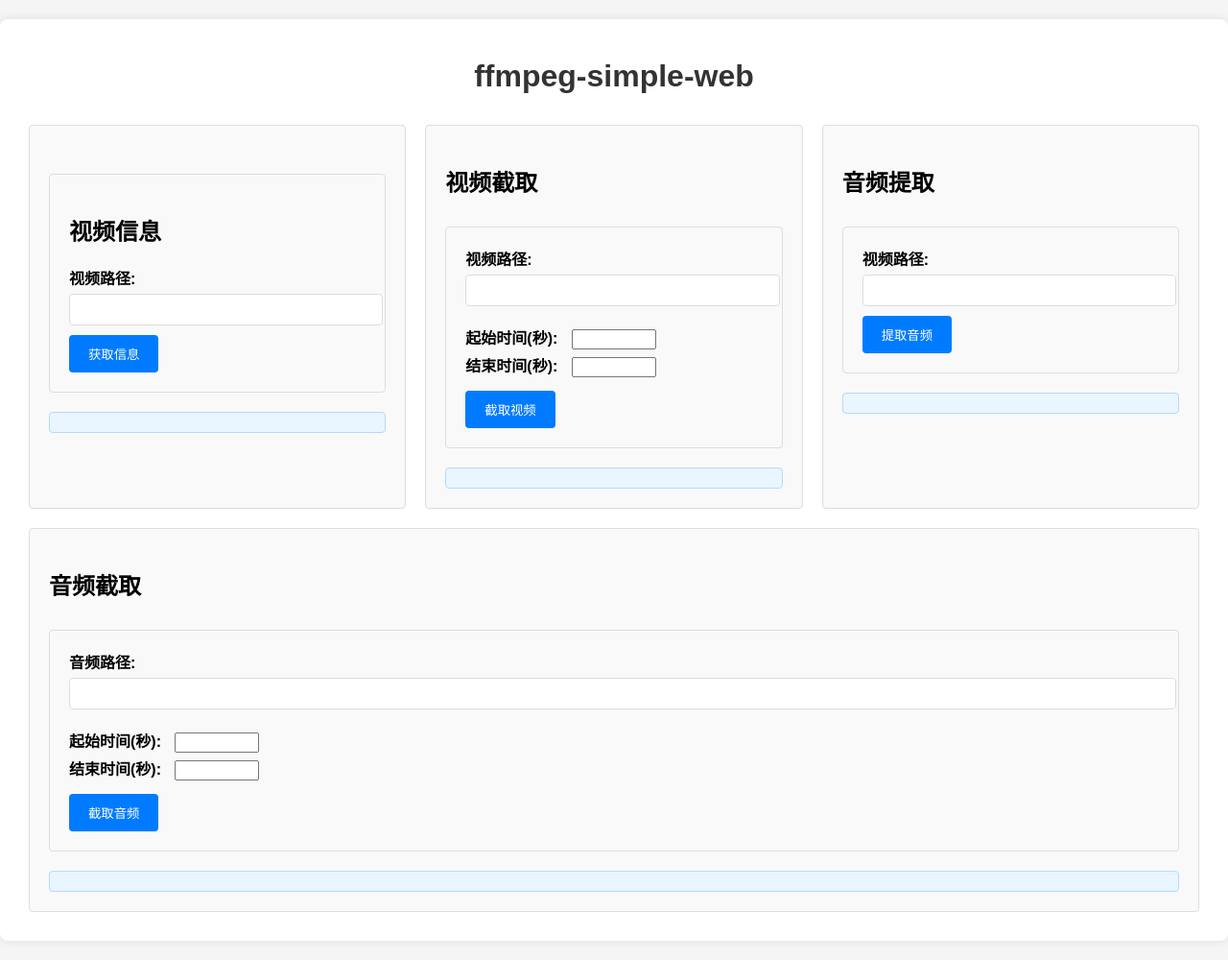
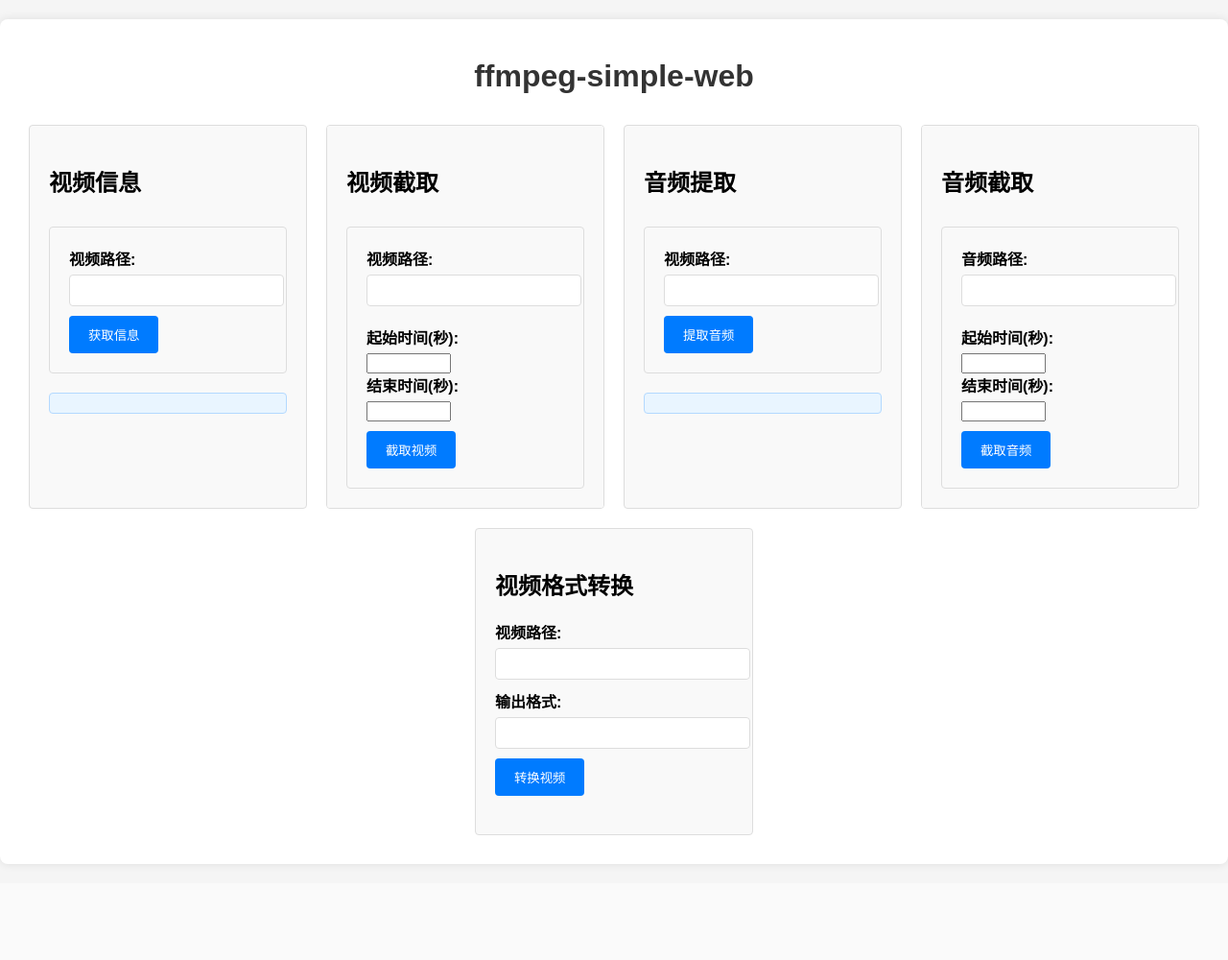
Before and after one commit to Djooxx/ffmpeg-simple-web, a Flask app: page / in a window 1280 px wide. Shown: the whole page at 96% size. After the commit the page ends 902 px from the top, so only its background shows below. Run offline with Flask 3, Linux system fonts and the light colour scheme.

Commit message:
增加视频格式转换

```diff
--- a/app.py
+++ b/app.py
@@ -196,5 +196,29 @@
         print(f"发生异常: {str(e)}")
         return jsonify({'success': False, 'error': str(e)})
 
+@app.route('/convert_video', methods=['POST'])
+def convert_video():
+    video_path = request.form['video_path']
+    if not os.path.exists(video_path):
+        return jsonify({'success': False, 'error': '文件路径不存在'})
+    if not os.path.isfile(video_path):
+        return jsonify({'success': False, 'error': '路径不是文件'})
+    output_format = request.form['output_format']
+    try:
+        timestamp = int(time.time())
+        output_path = video_path.rsplit('.', 1)[0] + f'_{timestamp}.{output_format}'
+        cmd = [
+            'ffmpeg',
+            '-i', video_path,
+            output_path
+        ]
+        result = subprocess.run(cmd, shell=False, capture_output=True, text=True)
+        if result.returncode == 0:
+            return jsonify({'success': True, 'output_path': output_path})
+        else:
+            return jsonify({'success': False, 'error': result.stderr})
+    except Exception as e:
+        return jsonify({'success': False, 'error': str(e)})
+
 if __name__ == '__main__':
     app.run(debug=True)
--- a/static/style.css
+++ b/static/style.css
@@ -81,7 +81,7 @@
 }
 
 .module-container > div {
-    flex: 1 1 300px; /* 初始宽度为300px，允许增长和缩小 */
+    width: calc(25% - 20px); /* 每行4个模块，减去margin */
     margin: 10px;
     padding: 20px;
     background-color: #f9f9f9;
--- a/templates/index.html
+++ b/templates/index.html
@@ -9,8 +9,8 @@
         <h1>ffmpeg-simple-web</h1>
     <div class="module-container">
         <div>
+            <h2>视频信息</h2>
             <form id="videoForm">
-                <h2>视频信息</h2>
                 <label for="videoPath">视频路径:</label>
                 <input type="text" id="videoPath" name="video_path" required>
                 <button type="submit">获取信息</button>
@@ -57,6 +57,17 @@
                 <button type="submit">截取音频</button>
             </form>
             <div id="trimResult"></div>
+        </div>
+        <div>
+            <h2>视频格式转换</h2>
+            <form id="convertVideoForm">
+                <label for="convertVideoPath">视频路径:</label>
+                <input type="text" id="convertVideoPath" name="video_path" required>
+                <label for="outputFormat">输出格式:</label>
+                <input type="text" id="outputFormat" name="output_format" required>
+                <button type="submit">转换视频</button>
+            </form>
+            <div id="convertResult"></div>
         </div>
     </div>
     </div>
@@ -186,6 +197,31 @@
                 document.getElementById('result').innerHTML = `<p class="error">请求失败: ${error}</p>`;
             });
         });
+
+        // 视频格式转换
+        document.getElementById('convertVideoForm').addEventListener('submit', function(e) {
+            e.preventDefault();
+            const formData = new FormData(this);
+
+            fetch('/convert_video', {
+                method: 'POST',
+                body: formData
+            })
+            .then(response => response.json())
+            .then(data => {
+                const resultDiv = document.getElementById('convertResult');
+                if (data.success) {
+                    resultDiv.innerHTML = `
+                        <p>视频转换成功！保存路径：${data.output_path}</p>
+                    `;
+                } else {
+                    resultDiv.innerHTML = `<p class="error">错误: ${data.error}</p>`;
+                }
+            })
+            .catch(error => {
+                document.getElementById('convertResult').innerHTML = `<p class="error">请求失败: ${error}</p>`;
+            });
+        });
     </script>
 </body>
 </html>
```
